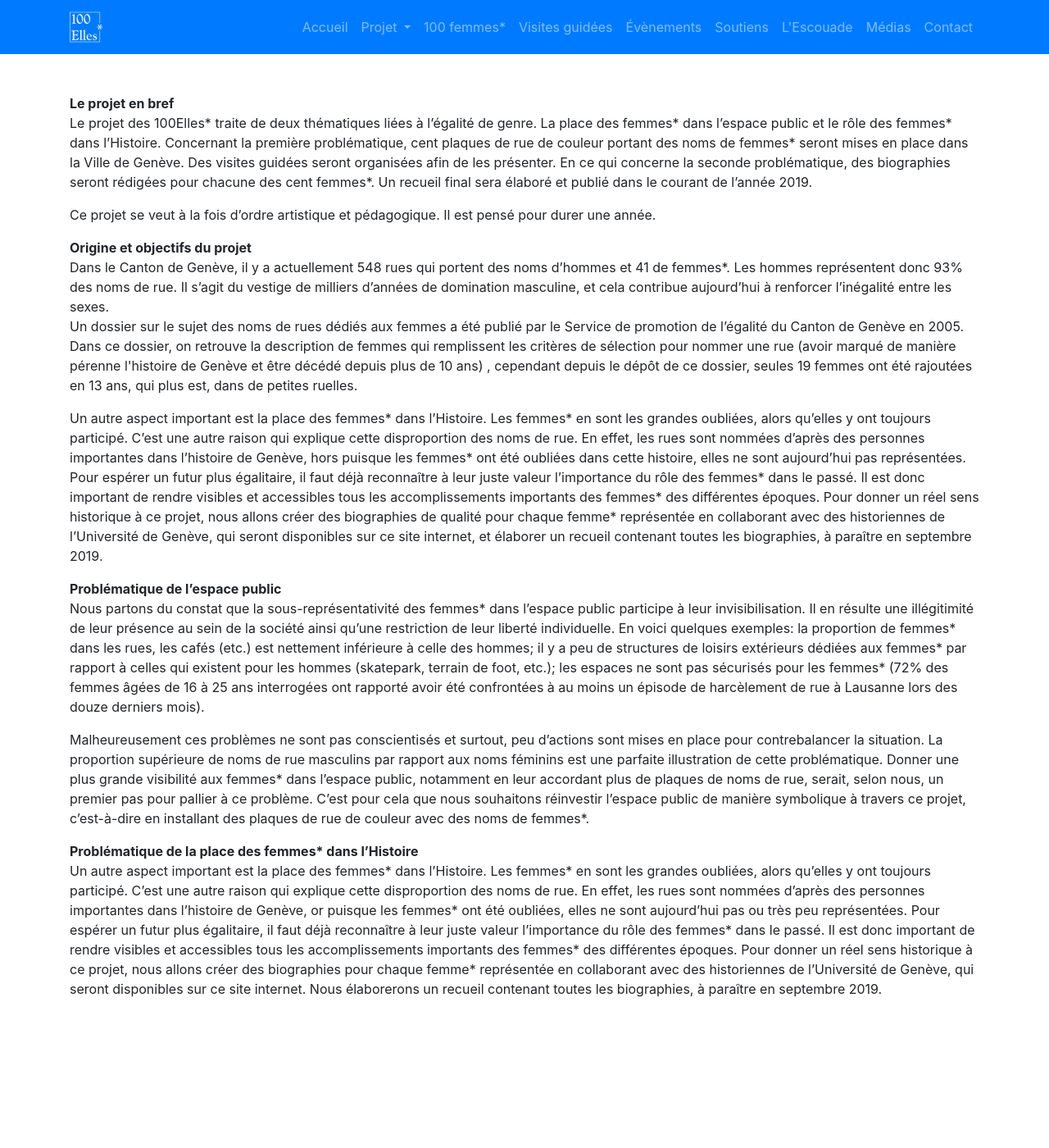
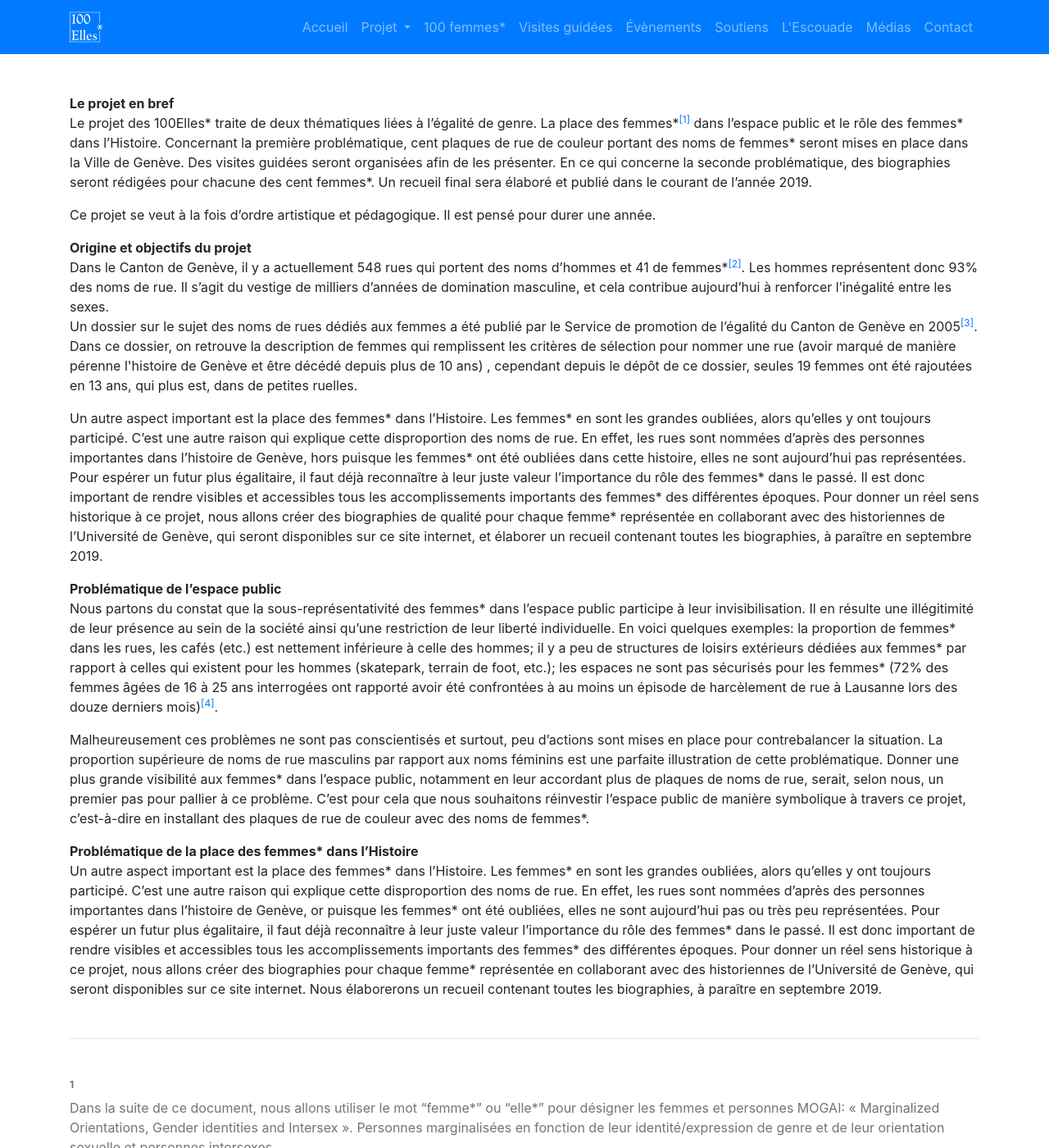
Before and after one commit to larucheio/100elles.ch, a Jekyll site: the page built from projet/explications/index.html, in a window 1280 px wide and 1400 px high. Shown: the whole window at 82% size. Built offline with Jekyll 4.4.1, drawn with Linux system fonts in a browser that asks for light colours; some of the changed text lies outside the part shown.

Commit message:
Add footnotes

```diff
--- a/projet/explications/index.html
+++ b/projet/explications/index.html
@@ -5,7 +5,7 @@
 <main class="container">
   <b>Le projet en bref</b>
   <p>
-    Le projet des 100Elles* traite de deux thématiques liées à l’égalité de genre. La place des femmes* dans l’espace public et le rôle des femmes* dans l’Histoire. Concernant la première problématique, cent plaques de rue de couleur portant des noms de femmes* seront mises en place dans la Ville de Genève. Des visites guidées seront organisées afin de les présenter. En ce qui concerne la seconde problématique, des biographies seront rédigées pour chacune des cent femmes*. Un recueil final sera élaboré et publié dans le courant de l’année 2019.
+    Le projet des 100Elles* traite de deux thématiques liées à l’égalité de genre. La place des femmes*<sup><a href="#1">[1]</a></sup> dans l’espace public et le rôle des femmes* dans l’Histoire. Concernant la première problématique, cent plaques de rue de couleur portant des noms de femmes* seront mises en place dans la Ville de Genève. Des visites guidées seront organisées afin de les présenter. En ce qui concerne la seconde problématique, des biographies seront rédigées pour chacune des cent femmes*. Un recueil final sera élaboré et publié dans le courant de l’année 2019.
   </p>
   <p>
     Ce projet se veut à la fois d’ordre artistique et pédagogique. Il est pensé pour durer une année.
@@ -13,8 +13,8 @@
 
   <b>Origine et objectifs du projet</b>
   <p>
-    Dans le Canton de Genève, il y a actuellement 548 rues qui portent des noms d’hommes et 41 de femmes*. Les hommes représentent donc 93% des noms de rue. Il s’agit du vestige de milliers d’années de domination masculine, et cela contribue aujourd’hui à renforcer l’inégalité entre les sexes.<br>
-    Un dossier sur le sujet des noms de rues dédiés aux femmes a été publié par le Service de promotion de l’égalité du Canton de Genève en 2005. Dans ce dossier, on retrouve la description de femmes qui remplissent les critères de sélection pour nommer une rue (avoir marqué de manière pérenne l'histoire de Genève et être  décédé depuis plus de 10 ans) , cependant depuis le dépôt de ce dossier, seules 19 femmes ont été rajoutées en 13 ans, qui plus est, dans de petites ruelles.
+    Dans le Canton de Genève, il y a actuellement 548 rues qui portent des noms d’hommes et 41 de femmes*<sup><a href="#2">[2]</a></sup>. Les hommes représentent donc 93% des noms de rue. Il s’agit du vestige de milliers d’années de domination masculine, et cela contribue aujourd’hui à renforcer l’inégalité entre les sexes.<br>
+    Un dossier sur le sujet des noms de rues dédiés aux femmes a été publié par le Service de promotion de l’égalité du Canton de Genève en 2005<sup><a href="#3">[3]</a></sup>. Dans ce dossier, on retrouve la description de femmes qui remplissent les critères de sélection pour nommer une rue (avoir marqué de manière pérenne l'histoire de Genève et être  décédé depuis plus de 10 ans) , cependant depuis le dépôt de ce dossier, seules 19 femmes ont été rajoutées en 13 ans, qui plus est, dans de petites ruelles.
   </p>
   <p>
     Un autre aspect important est la place des femmes* dans l’Histoire. Les femmes* en sont les grandes oubliées, alors qu’elles y ont toujours participé. C’est une autre raison qui explique cette disproportion des noms de rue. En effet, les rues sont nommées d’après des personnes importantes dans l’histoire de Genève, hors puisque les femmes* ont été oubliées dans cette histoire, elles ne sont aujourd’hui pas représentées. Pour espérer un futur plus égalitaire, il faut déjà reconnaître à leur juste valeur l’importance du rôle des femmes* dans le passé. Il est donc important de rendre visibles et accessibles tous les accomplissements importants des femmes* des différentes époques. Pour donner un réel sens historique à ce projet, nous allons créer des biographies de qualité pour chaque femme* représentée en collaborant avec des historiennes de l’Université de Genève, qui seront disponibles sur ce site internet, et élaborer un recueil contenant toutes les biographies, à paraître en septembre 2019.
@@ -22,7 +22,7 @@
 
   <b>Problématique de l’espace public</b>
   <p>
-    Nous partons du constat que  la sous-représentativité des femmes* dans l’espace public participe à leur invisibilisation. Il en résulte une illégitimité de leur présence au sein de la société ainsi qu’une restriction de leur liberté individuelle. En voici quelques exemples: la proportion de femmes* dans les rues, les cafés (etc.) est nettement inférieure à celle des hommes; il y a peu de structures de loisirs extérieurs dédiées aux femmes* par rapport à celles qui existent pour les hommes (skatepark, terrain de foot, etc.); les espaces ne sont pas sécurisés pour les femmes* (72% des femmes âgées de 16 à 25 ans interrogées ont rapporté avoir été confrontées à au moins un épisode de harcèlement de rue à Lausanne lors des douze derniers mois).
+    Nous partons du constat que  la sous-représentativité des femmes* dans l’espace public participe à leur invisibilisation. Il en résulte une illégitimité de leur présence au sein de la société ainsi qu’une restriction de leur liberté individuelle. En voici quelques exemples: la proportion de femmes* dans les rues, les cafés (etc.) est nettement inférieure à celle des hommes; il y a peu de structures de loisirs extérieurs dédiées aux femmes* par rapport à celles qui existent pour les hommes (skatepark, terrain de foot, etc.); les espaces ne sont pas sécurisés pour les femmes* (72% des femmes âgées de 16 à 25 ans interrogées ont rapporté avoir été confrontées à au moins un épisode de harcèlement de rue à Lausanne lors des douze derniers mois)<sup><a href="#4">[4]</a></sup>.
   </p>
   <p>
     Malheureusement ces problèmes ne sont pas conscientisés et surtout, peu d’actions sont mises en place pour contrebalancer la situation. La proportion supérieure de noms de rue masculins par rapport aux noms féminins est une parfaite illustration de cette problématique. Donner une plus grande visibilité aux femmes* dans l’espace public, notamment en leur accordant plus de plaques de noms de rue, serait, selon nous, un premier pas pour pallier à ce problème. C’est pour cela que nous souhaitons réinvestir l’espace public de manière symbolique à travers ce projet, c’est-à-dire en installant des plaques de rue de couleur avec des noms de femmes*.
@@ -32,4 +32,15 @@
   <p>
     Un autre aspect important est la place des femmes* dans l’Histoire. Les femmes* en sont les grandes oubliées, alors qu’elles y ont toujours participé. C’est une autre raison qui explique cette disproportion des noms de rue. En effet, les rues sont nommées d’après des personnes importantes dans l’histoire de Genève, or puisque les femmes* ont été oubliées, elles ne sont aujourd’hui pas ou très peu représentées. Pour espérer un futur plus égalitaire, il faut déjà reconnaître à leur juste valeur l’importance du rôle des femmes* dans le passé. Il est donc important de rendre visibles et accessibles tous les accomplissements importants des femmes* des différentes époques. Pour donner un réel sens historique à ce projet, nous allons créer des biographies pour chaque femme* représentée en collaborant avec des historiennes de l’Université de Genève, qui seront disponibles sur ce site internet. Nous élaborerons un recueil contenant toutes les biographies, à paraître en septembre 2019.
   </p>
+
+  <hr class="my-5">
+
+  <b id="1"><sup class="text-muted">1</sup></b>
+  <p class="text-muted">Dans la suite de ce document, nous allons utiliser le mot “femme*” ou “elle*” pour désigner les femmes et personnes MOGAI: « Marginalized Orientations, Gender identities and Intersex ». Personnes marginalisées en fonction de leur identité/expression de genre et de leur orientation sexuelle et personnes intersexes.</p>
+  <b id="2"><sup class="text-muted">2</sup></b>
+  <p class="text-muted">État des lieux le 10.01.2019, selon le site du Canton de Genève: <a href="http://ge.ch/noms-geographiques/recherche-par-categories">http://ge.ch/noms-geographiques/recherche-par-categories</a></p>
+  <b id="3"><sup class="text-muted">3</sup></b>
+  <p class="text-muted">Des rues aux noms de femmes, Département des institutions Service pour la promotion de l’égalité entre homme et femme. 2005</p>
+  <b id="4"><sup class="text-muted">4</sup></b>
+  <p class="text-muted">Selon le rapport d'enquête sur le harcèlement de rue à Lausanne, par la direction de la sécurité et de l’économie, en décembre 2016. <a href="http://www.lausanne.ch/lausanne-officielle/administration/securite-et-economie/secretariat-general-se/observatoire-securite/harcelement-de-rue.html">http://www.lausanne.ch/lausanne-officielle/administration/securite-et-economie/secretariat-general-se/observatoire-securite/harcelement-de-rue.html</a></p>
 </main>
```
Also changed, not shown: projet/choix-des-noms/index.html (+13 -2 lines).
